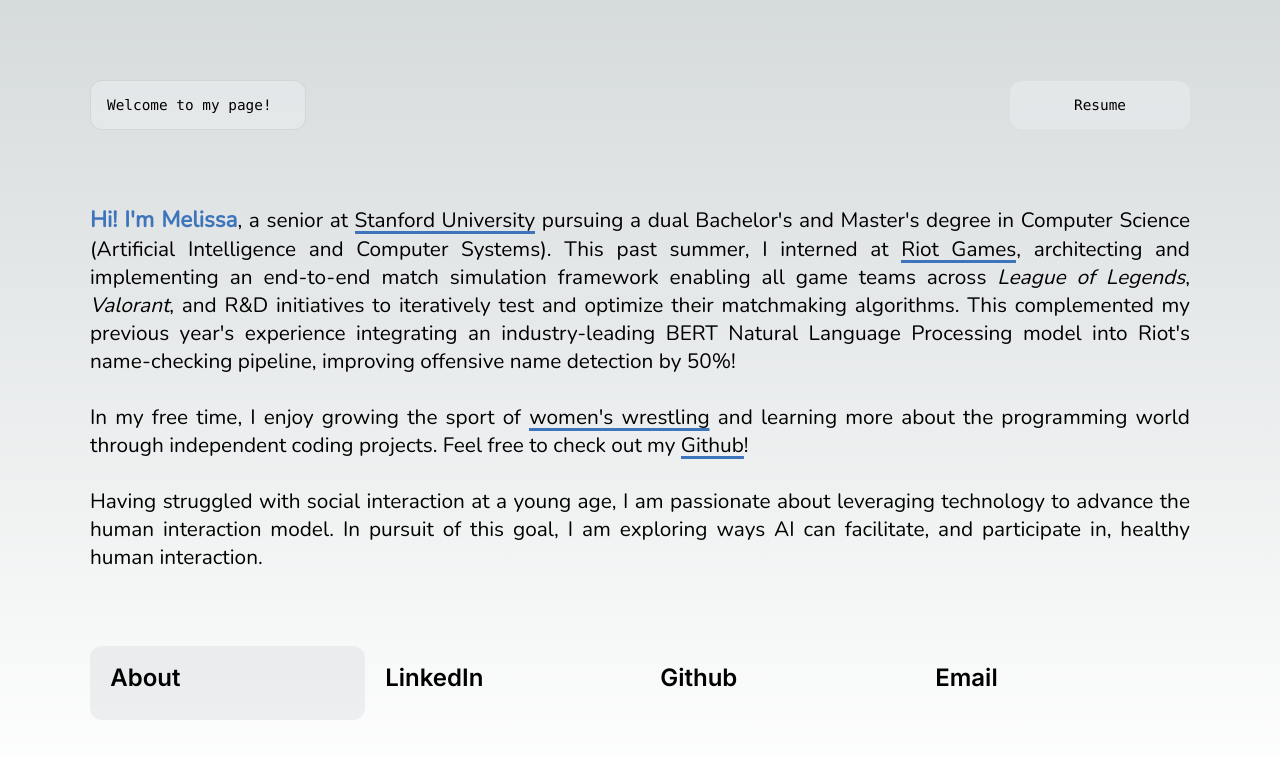
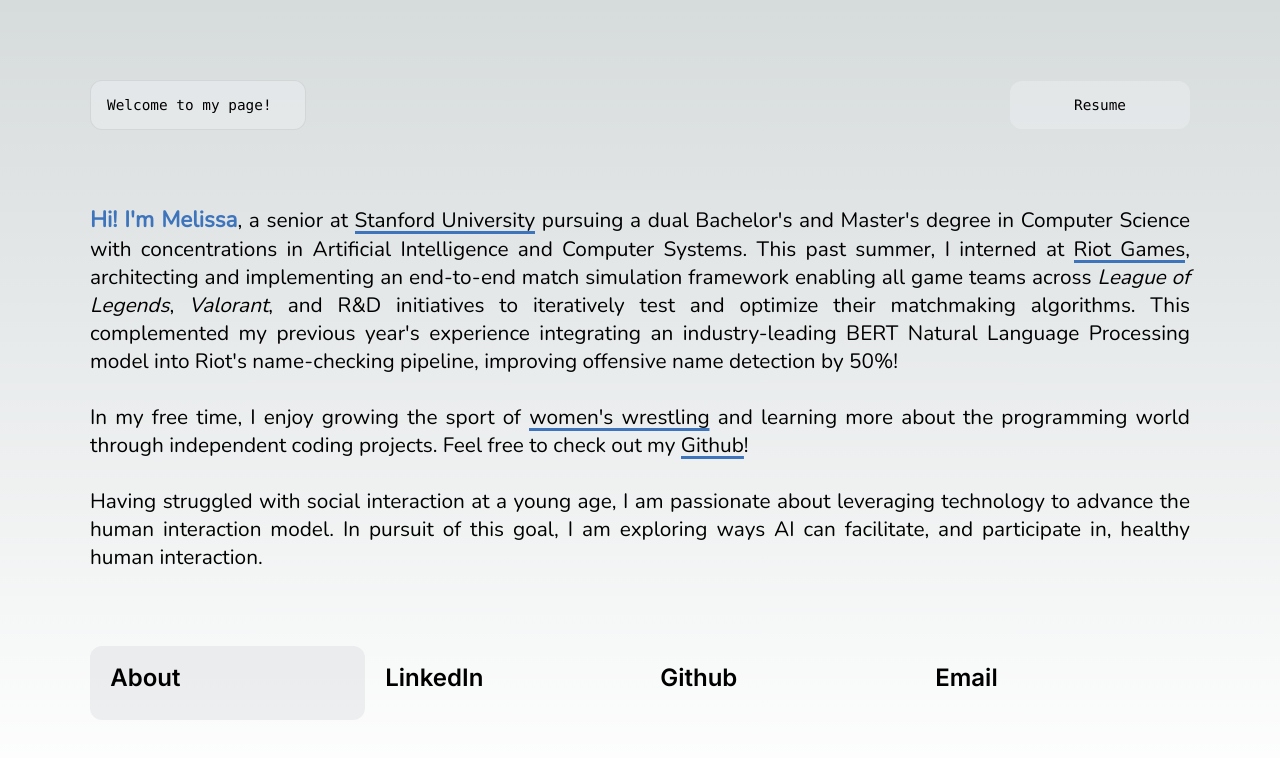
Before and after one commit to melissaflee02/melissaflee02.github.io, a Next.js app: page / in a window 1280 px wide. Shown: the top 758 px of the page. Built offline with nearby package versions, Linux system fonts and the light colour scheme.

Commit message:
update bio

```diff
--- a/src/app/page.tsx
+++ b/src/app/page.tsx
@@ -14,7 +14,7 @@
       <div className={styles.center}>
         <p>
           <b>Hi! I'm Melissa</b>, a senior at <a href="https://www.stanford.edu/" className={styles.link}>Stanford University</a> pursuing
-          a dual Bachelor's and Master's degree in Computer Science (Artificial Intelligence and Computer Systems). This past summer,
+          a dual Bachelor's and Master's degree in Computer Science with concentrations in Artificial Intelligence and Computer Systems. This past summer,
           I interned at <a href="https://www.riotgames.com/en" className={styles.link}>Riot Games</a>, architecting and implementing an end-to-end
           match simulation framework enabling all game teams across <i>League of Legends</i>, <i>Valorant</i>, and R&D initiatives to iteratively test and
           optimize their matchmaking algorithms. This complemented my previous year's experience integrating an industry-leading BERT Natural Language
```
